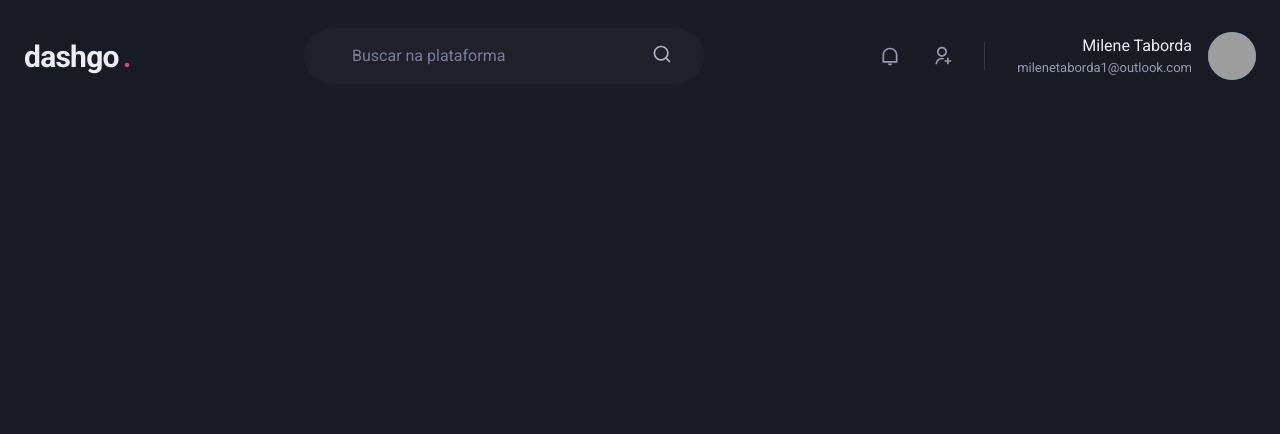
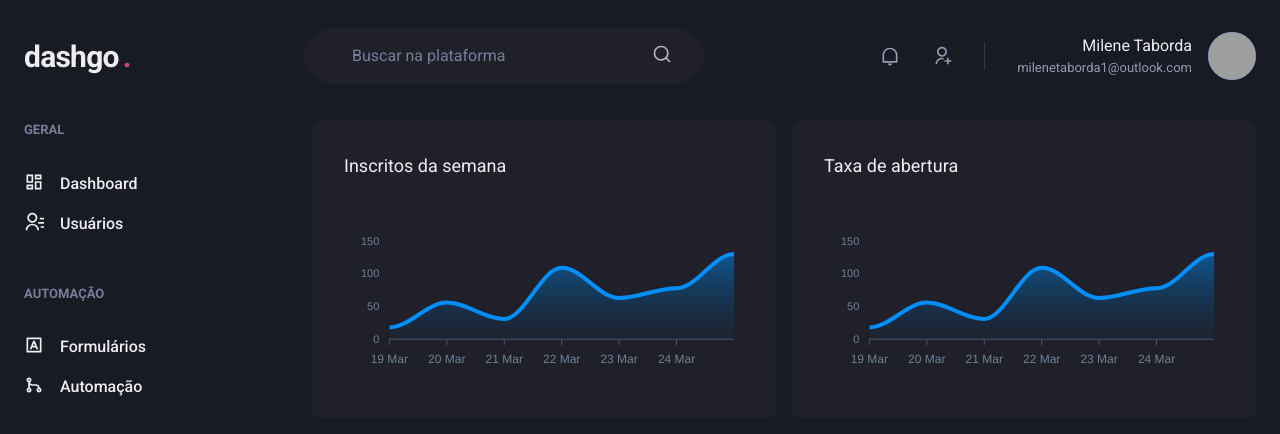
Before and after one commit to milenetaborda/dashgo, a Next.js app: page /dashboard in a window 1280 px wide. Shown: the top 434 px of the page. Built offline with nearby package versions, Linux system fonts and the light colour scheme; grey boxes are pictures that could not be loaded.

Commit message:
feat: add dashboard

```diff
--- a/package.json
+++ b/package.json
@@ -13,9 +13,11 @@
     "@chakra-ui/react": "^1.6.8",
     "@emotion/react": "^11.4.1",
     "@emotion/styled": "^11.3.0",
+    "apexcharts": "^3.29.0",
     "framer-motion": "^4.1.17",
     "next": "11.1.2",
     "react": "17.0.2",
+    "react-apexcharts": "^1.3.9",
     "react-dom": "17.0.2",
     "react-icons": "^4.3.1"
   },
--- /dev/null
+++ b/src/components/Sidebar.tsx
@@ -0,0 +1,54 @@
+import { Box, Stack, Text, Link, Icon } from "@chakra-ui/react";
+import {
+  RiContactsLine,
+  RiDashboardLine,
+  RiGitMergeLine,
+  RiInputMethodLine,
+} from "react-icons/ri";
+
+export default function Sidebar() {
+  return (
+    <Box as="aside" w="64" mr="8">
+      <Stack spacing="12" align="flex-start">
+        <Box>
+          <Text fontWeight="bold" color="gray.400" fontSize="small">
+            GERAL
+          </Text>
+          <Stack spacing="4" mt="8" align="stretch">
+            <Link display="flex" align="center">
+              <Icon as={RiDashboardLine} fontSize="20" />
+              <Text ml="4" fontWeight="medium">
+                Dashboard
+              </Text>
+            </Link>
+            <Link display="flex" align="center">
+              <Icon as={RiContactsLine} fontSize="20" />
+              <Text ml="4" fontWeight="medium">
+                Usuários
+              </Text>
+            </Link>
+          </Stack>
+        </Box>
+        <Box>
+          <Text fontWeight="bold" color="gray.400" fontSize="small">
+            AUTOMAÇÃO
+          </Text>
+          <Stack spacing="4" mt="8" align="stretch">
+            <Link display="flex" align="center">
+              <Icon as={RiInputMethodLine} fontSize="20" />
+              <Text ml="4" fontWeight="medium">
+                Formulários
+              </Text>
+            </Link>
+            <Link display="flex" align="center">
+              <Icon as={RiGitMergeLine} fontSize="20" />
+              <Text ml="4" fontWeight="medium">
+                Automação
+              </Text>
+            </Link>
+          </Stack>
+        </Box>
+      </Stack>
+    </Box>
+  );
+}
--- a/src/components/index.ts
+++ b/src/components/index.ts
@@ -1,4 +1,5 @@
 import Input from './Form/Input'
 import Header from './Header'
+import Sidebar from './Sidebar'
 
-export { Input, Header }
+export { Input, Header, Sidebar }
--- a/src/pages/dashboard.tsx
+++ b/src/pages/dashboard.tsx
@@ -1,5 +1,79 @@
+import { Flex, SimpleGrid, Box, Text, theme } from "@chakra-ui/react";
+import { ApexOptions } from "apexcharts";
+import dynamic from "next/dynamic";
 import { Header } from "../components";
+import { Sidebar } from "../components";
+
+const Chart = dynamic(() => import("react-apexcharts"), {
+  ssr: false,
+});
+
+const options: ApexOptions = {
+  chart: {
+    toolbar: { show: false },
+    zoom: {
+      enabled: false,
+    },
+    foreColor: theme.colors.gray[500],
+  },
+  grid: { show: false },
+  dataLabels: { enabled: false },
+  tooltip: { enabled: false },
+  xaxis: {
+    type: "datetime",
+    axisBorder: { color: theme.colors.gray[600] },
+    axisTicks: { color: theme.colors.gray[600] },
+    categories: [
+      "2021-03-19T00:00:00.000Z",
+      "2021-03-20T00:00:00.000Z",
+      "2021-03-21T00:00:00.000Z",
+      "2021-03-22T00:00:00.000Z",
+      "2021-03-23T00:00:00.000Z",
+      "2021-03-24T00:00:00.000Z",
+      "2021-03-25T00:00:00.000Z",
+    ],
+  },
+  fill: {
+    opacity: 0.3,
+    type: "gradient",
+    gradient: {
+      shade: "dark",
+      opacityFrom: 0.7,
+      opacityTo: 0.3,
+    },
+  },
+};
+
+const series = [
+  {
+    name: "series1",
+    data: [18, 56, 31, 109, 63, 78, 130],
+  },
+];
 
 export default function Dashboard() {
-  return <Header />;
+  return (
+    <Flex direction="column" h="100vh">
+      <Header />
+
+      <Flex w="100%" my="6" maxWidth={1480} mx="auto" px="6">
+        <Sidebar />
+
+        <SimpleGrid flex="1" gap="4" minChildWidth="320px" align="flex-start">
+          <Box p="8" bg="gray.800" borderRadius={8}>
+            <Text fontSize="lg" mb="4" pb="4">
+              Inscritos da semana
+            </Text>
+            <Chart options={options} series={series} type="area" height={160} />
+          </Box>
+          <Box p="8" bg="gray.800" borderRadius={8}>
+            <Text fontSize="lg" mb="4" pb="4">
+              Taxa de abertura
+            </Text>
+            <Chart options={options} series={series} type="area" height={160} />
+          </Box>
+        </SimpleGrid>
+      </Flex>
+    </Flex>
+  );
 }
```
Also changed, not shown: 1 other file (tests, documents, lock files or other folders).
